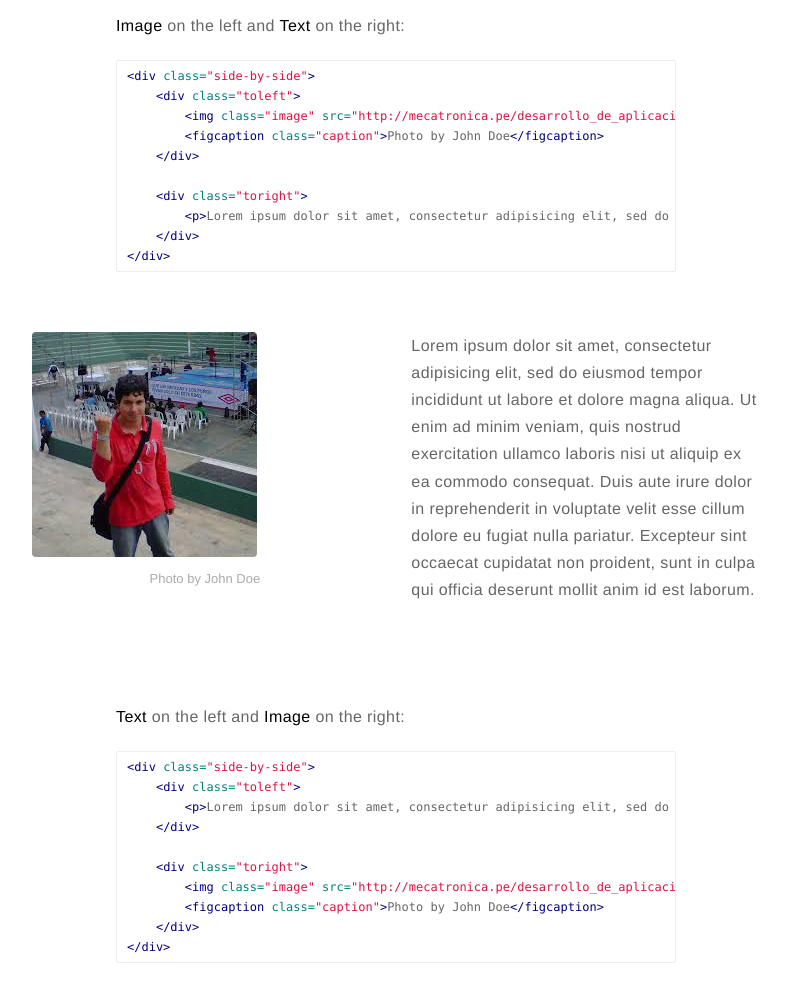
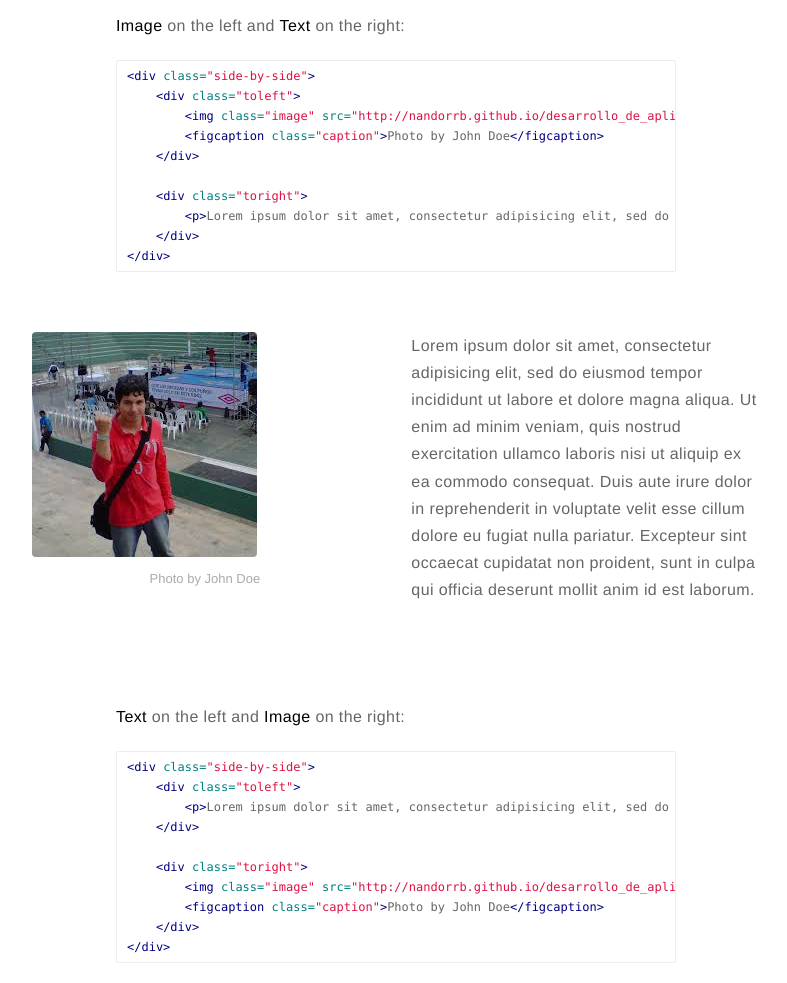
Before and after one commit to nandorrb/desarrollo_de_aplicaciones, a Jekyll site: the page built from _posts/2015-02-24-markdown-extra-components.markdown, in a window 1280 px wide and 1400 px high, scrolled down 1068 px. Shown: the part 151-1134 px from the top of the window, without its empty margins (244-1031 px from the left). Built offline with Jekyll 4.4.1, drawn with Linux system fonts in a browser that asks for light colours; emoji names are drawn with the system emoji font; part of the change alters nothing that is shown.

Commit message:
Update _config.yml

```diff
--- a/_config.yml
+++ b/_config.yml
@@ -16,7 +16,7 @@ resume: true
 resume-external: true
 resume-url: http://mecatronica.pe/about
 
-url: http://mecatronica.pe/desarrollo_de_aplicaciones
+url: http://nandorrb.github.io/desarrollo_de_aplicaciones
 # your url: http://USERNAME.github.io
 
 permalink: /:title/
```
